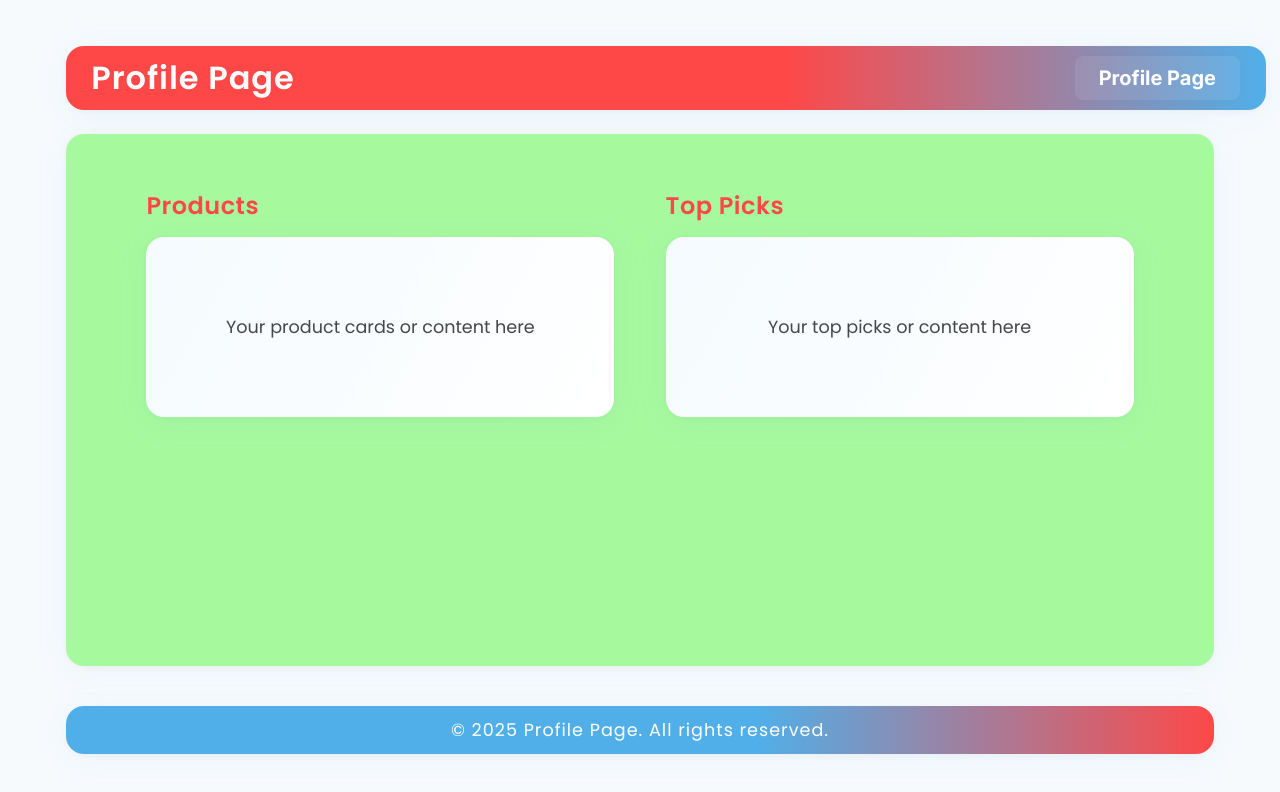
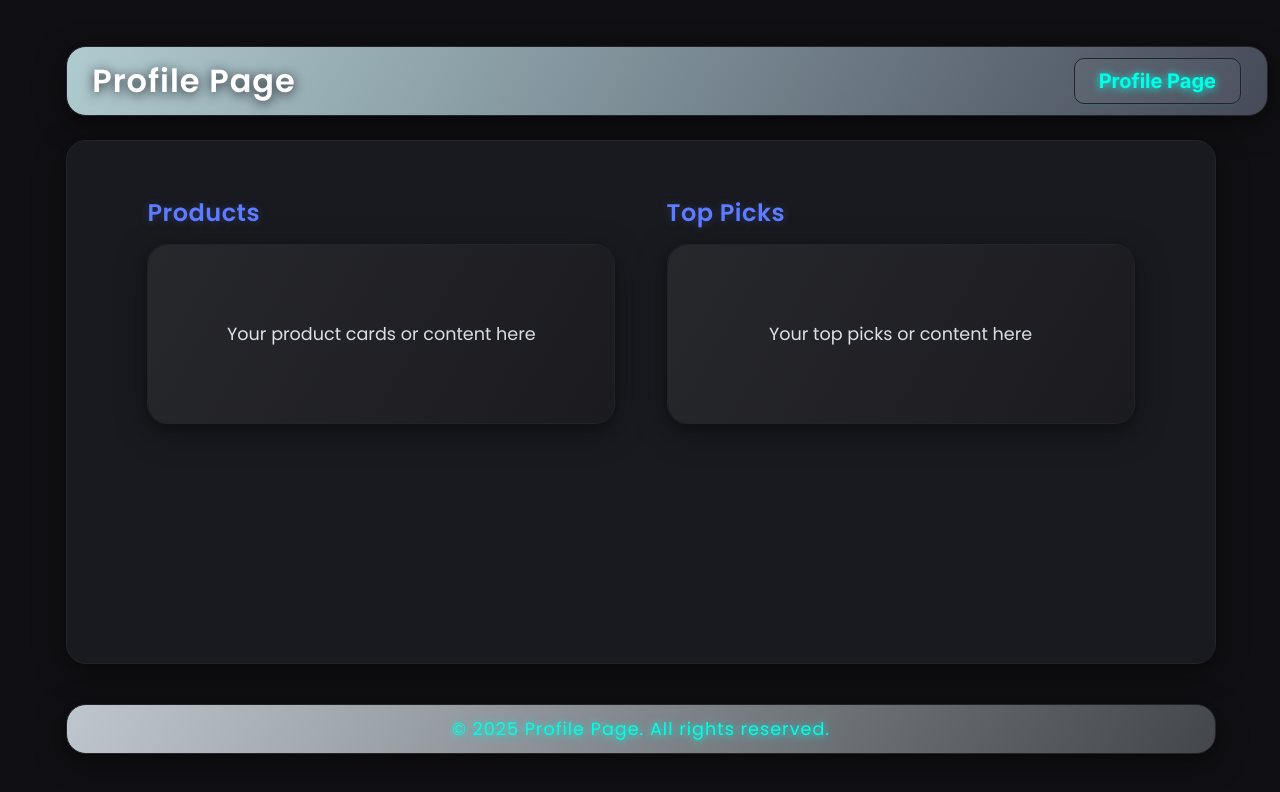
Before and after one commit to alexcywong/Profile-Page, a plain HTML site: page index.html in a window 1280 px wide. Drawn offline with Linux system fonts and the light colour scheme.

Commit message:
Restyle: black, metallic, ultra-modern color palette and effects

```diff
--- a/index.html
+++ b/index.html
@@ -2,28 +2,31 @@
 <html lang="en">
 <head>
   <meta charset="UTF-8">
-  <title>Profile Page - Modern Home</title>
+  <title>Profile Page - Metallic Black</title>
   <meta name="viewport" content="width=device-width, initial-scale=1.0">
   <link href="https://fonts.googleapis.com/css?family=Inter:700,400|Poppins:400,600&display=swap" rel="stylesheet">
   <style>
     :root {
-      --primary: #FE4848;
-      --secondary: #50AFE9;
-      --accent: #A7F99E;
-      --bg: #f7fafd;
-      --card-bg: #fff;
-      --card-shadow: 0 4px 32px rgba(80, 175, 233, 0.08), 0 1.5px 6px rgba(0,0,0,0.03);
-      --radius: 18px;
-      --transition: 0.2s cubic-bezier(.4,0,.2,1);
+      --black: #101014;
+      --dark: #18181c;
+      --metallic: linear-gradient(120deg, #bfc7ce 0%, #43464a 100%);
+      --metallic-gloss: linear-gradient(120deg, #e0e6ed 0%, #43464a 100%);
+      --accent: #00ffe7;
+      --accent2: #5e7cff;
+      --glass: rgba(30, 32, 38, 0.7);
+      --card-bg: rgba(24, 24, 28, 0.85);
+      --card-shadow: 0 8px 32px rgba(0,0,0,0.45), 0 1.5px 6px rgba(0,0,0,0.18);
+      --radius: 20px;
+      --transition: 0.22s cubic-bezier(.4,0,.2,1);
     }
     html, body {
       margin: 0;
       padding: 0;
-      background: var(--bg);
+      background: var(--black);
       width: 100%;
       min-height: 100vh;
       font-family: 'Poppins', 'Inter', Arial, sans-serif;
-      color: #222;
+      color: #f3f6fa;
     }
     body {
       min-height: 100vh;
@@ -45,8 +48,8 @@
     }
     .header {
       width: 100%;
-      min-height: 64px;
-      background: linear-gradient(90deg, var(--primary) 60%, var(--secondary) 100%);
+      min-height: 68px;
+      background: var(--metallic);
       display: flex;
       align-items: center;
       justify-content: space-between;
@@ -58,7 +61,18 @@
       padding: 0 2vw;
       margin-bottom: 3vh;
       margin-top: 1vh;
-      transition: box-shadow var(--transition);
+      border: 1.5px solid #23242a;
+      transition: box-shadow var(--transition), border var(--transition);
+      position: relative;
+      overflow: hidden;
+    }
+    .header::after {
+      content: "";
+      position: absolute;
+      inset: 0;
+      background: linear-gradient(90deg, rgba(0,255,231,0.08) 0%, rgba(94,124,255,0.08) 100%);
+      pointer-events: none;
+      z-index: 0;
     }
     .header-title {
       font-family: 'Poppins', 'Inter', Arial, sans-serif;
@@ -66,14 +80,16 @@
       font-size: 2rem;
       letter-spacing: 1px;
       color: #fff;
+      z-index: 1;
+      text-shadow: 0 2px 12px #23242a;
     }
     .profile-page {
       font-family: 'Inter', Arial, sans-serif;
       font-weight: 700;
       font-size: 1.25rem;
-      color: #fff;
-      background: rgba(255,255,255,0.08);
-      border-radius: 8px;
+      color: var(--accent);
+      background: rgba(255,255,255,0.04);
+      border-radius: 10px;
       padding: 0.5em 1.2em;
       margin-left: auto;
       margin-right: 0;
@@ -81,22 +97,25 @@
       text-decoration: none;
       cursor: pointer;
       transition: background var(--transition), color var(--transition), box-shadow var(--transition);
-      box-shadow: 0 1px 4px rgba(80, 175, 233, 0.08);
+      box-shadow: 0 1px 4px rgba(0,255,231,0.08);
       outline: none;
-      border: none;
+      border: 1.5px solid #23242a;
       display: inline-block;
+      z-index: 1;
+      text-shadow: 0 1px 8px #00ffe7;
     }
     .profile-page:hover,
     .profile-page:focus {
-      background: #fff;
-      color: var(--primary);
-      box-shadow: 0 2px 12px rgba(80, 175, 233, 0.15);
+      background: var(--accent2);
+      color: #fff;
+      box-shadow: 0 2px 12px #5e7cff;
       text-decoration: none;
+      border-color: var(--accent2);
     }
     .body {
       width: 100%;
       flex: 1 1 auto;
-      background: var(--accent);
+      background: var(--glass);
       display: flex;
       flex-direction: column;
       align-items: center;
@@ -107,7 +126,10 @@
       border-radius: var(--radius);
       box-shadow: var(--card-shadow);
       margin-bottom: 3vh;
-      transition: box-shadow var(--transition);
+      border: 1.5px solid #23242a;
+      transition: box-shadow var(--transition), border var(--transition);
+      backdrop-filter: blur(8px);
+      -webkit-backdrop-filter: blur(8px);
     }
     .main-content {
       width: 100%;
@@ -134,11 +156,12 @@
       font-family: 'Poppins', 'Inter', Arial, sans-serif;
       font-weight: 600;
       font-size: 1.5rem;
-      color: var(--primary);
+      color: var(--accent2);
       margin-bottom: 1.2vh;
       margin-top: 0.5vh;
       text-align: left;
       letter-spacing: 0.5px;
+      text-shadow: 0 1px 8px #5e7cff44;
     }
     .card {
       background: var(--card-bg);
@@ -154,33 +177,37 @@
       margin-top: 0.5vh;
       padding: 2vw 2vw;
       font-size: 1.1rem;
-      color: #444;
-      transition: box-shadow var(--transition), transform var(--transition);
+      color: #e0e6ed;
+      transition: box-shadow var(--transition), transform var(--transition), border var(--transition);
       position: relative;
       overflow: hidden;
+      border: 1.5px solid #23242a;
+      backdrop-filter: blur(4px);
+      -webkit-backdrop-filter: blur(4px);
     }
     .card::before {
       content: "";
       position: absolute;
       inset: 0;
-      background: linear-gradient(120deg, var(--secondary) 0%, transparent 100%);
-      opacity: 0.06;
+      background: var(--metallic-gloss);
+      opacity: 0.08;
       z-index: 0;
       border-radius: var(--radius);
       pointer-events: none;
     }
     .card:hover, .card:focus-within {
-      box-shadow: 0 8px 32px rgba(80, 175, 233, 0.18);
+      box-shadow: 0 8px 32px #00ffe7cc;
       transform: translateY(-2px) scale(1.01);
+      border-color: var(--accent);
     }
     .footer {
       width: 100%;
       min-height: 48px;
-      background: linear-gradient(90deg, var(--secondary) 60%, var(--primary) 100%);
+      background: var(--metallic);
       display: flex;
       align-items: center;
       justify-content: center;
-      color: #fff;
+      color: var(--accent);
       font-size: 1.1rem;
       font-weight: 500;
       letter-spacing: 1px;
@@ -188,7 +215,9 @@
       box-shadow: var(--card-shadow);
       margin-top: 2vh;
       margin-bottom: 1vh;
-      transition: box-shadow var(--transition);
+      border: 1.5px solid #23242a;
+      transition: box-shadow var(--transition), border var(--transition);
+      text-shadow: 0 1px 8px #00ffe7;
     }
     @media (max-width: 900px) {
       .container {
```
Also changed, not shown: profile.html (+60 -30 lines).
